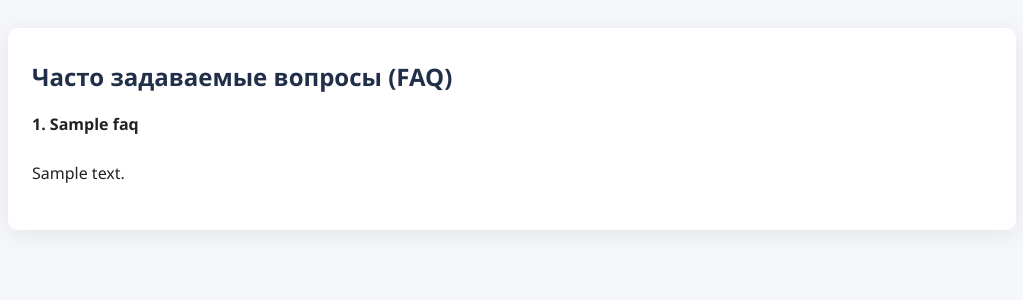
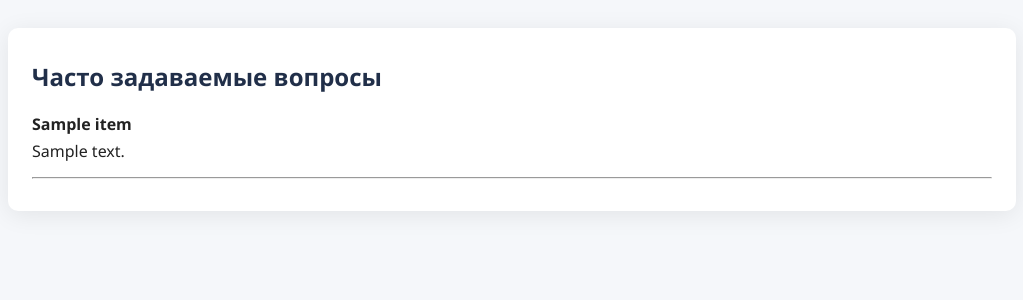
Before and after one commit to Dan1k609/research_metrics, a Flask app: template app/templates/faq.html in a window 1280 px wide. Shown: the part 200-500 px from the top of the page, without its empty margins (128-1151 px from the left). Run offline with Flask 3, Linux system fonts and the light colour scheme; the template is opened without the code that fills it: most values are stand-ins (such as "Sample title", 1, 10 or a date in 2020).

Commit message:
Update faq.html

```diff
--- a/app/templates/faq.html
+++ b/app/templates/faq.html
@@ -1,24 +1,27 @@
-<!-- app/templates/faq.html -->
 {% extends "base.html" %}
-{% block title %}FAQ — Часто задаваемые вопросы{% endblock %}
+{% block title %}FAQ{% endblock %}
 
 {% block content %}
-<h2>Часто задаваемые вопросы (FAQ)</h2>
+<h2>Часто задаваемые вопросы</h2>
 
-{% if faq_list and faq_list|length > 0 %}
-    <div class="faq-list" style="margin-top:20px;">
-        {% for faq in faq_list %}
-            <div class="faq-item" style="margin-bottom:22px;">
-                <div class="faq-question" style="font-weight:bold;">
-                    {{ loop.index }}. {{ faq['question'] }}
-                </div>
-                <div class="faq-answer" style="margin-top:5px;white-space:pre-line;">
-                    {{ faq['answer'] }}
-                </div>
+{% if faqs and faqs|length > 0 %}
+
+    <div class="faq-list">
+        {% for item in faqs %}
+        <div class="faq-item" style="margin-bottom: 15px;">
+            <div class="faq-question" style="font-weight: bold;">
+                {{ item['question'] }}
             </div>
+            <div class="faq-answer" style="margin-top: 5px;">
+                {{ item['answer'] }}
+            </div>
+        </div>
+        <hr>
         {% endfor %}
     </div>
+
 {% else %}
-    <p>FAQ пока не добавлены.</p>
+    <p>Пока нет ни одного вопроса в FAQ.</p>
 {% endif %}
+
 {% endblock %}
```
